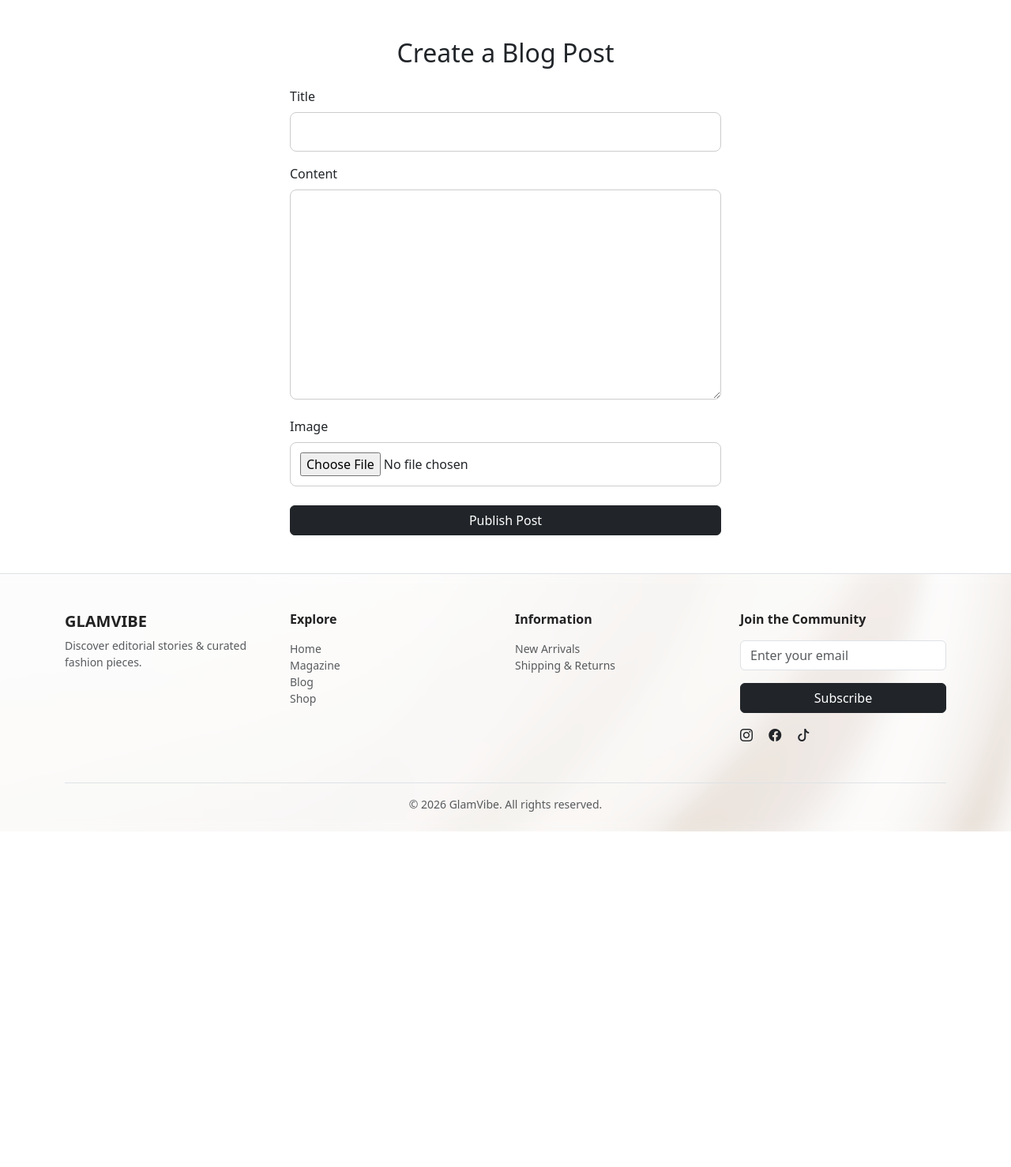
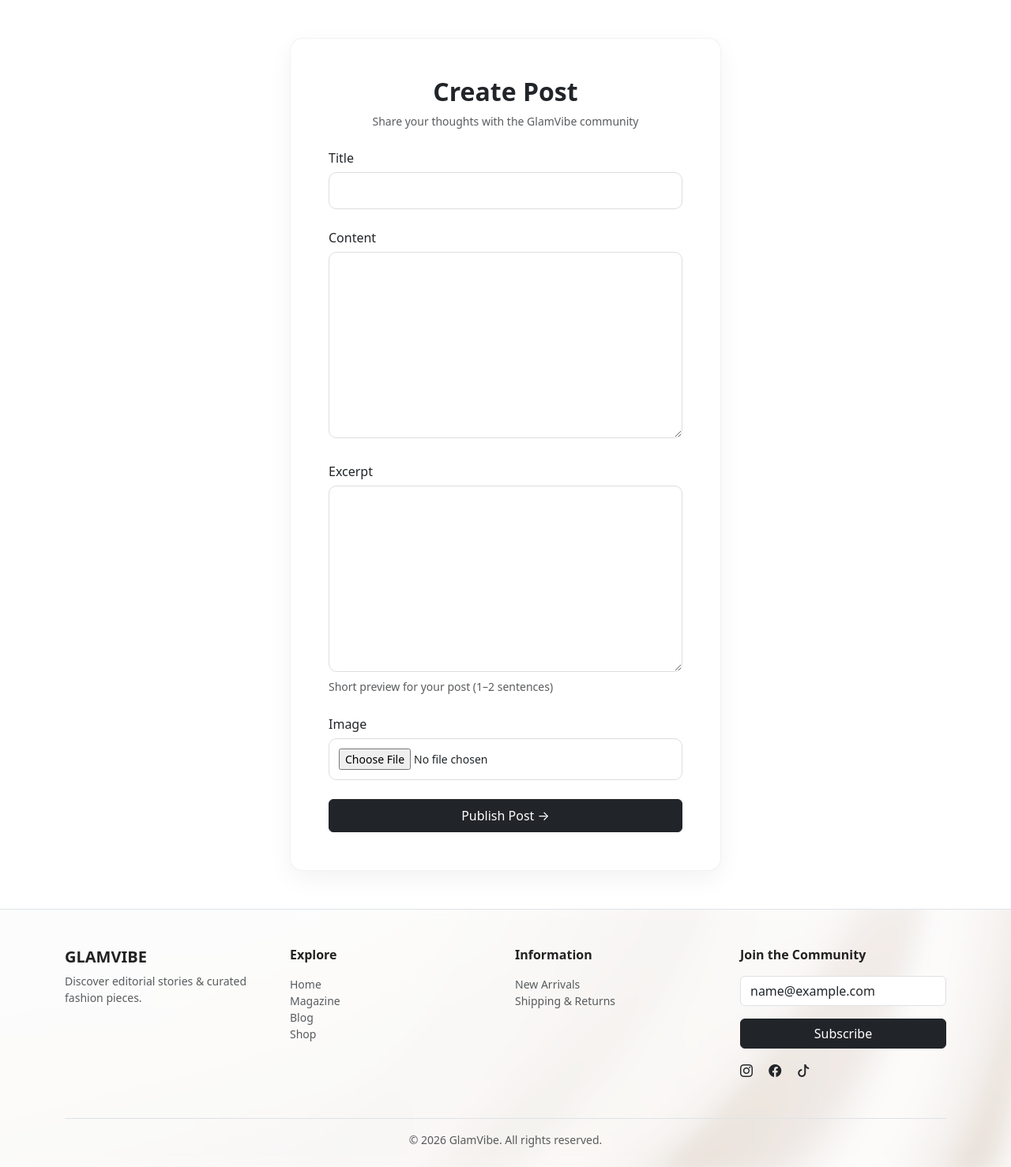
Before and after one commit to elonaasharra/glamvibe, a Django app: page /blog/create/ in a window 1280 px wide. Shown: the part 101-1579 px from the top of the page at 79% size. Before the commit the page ends 1154 px from the top, so only its background shows below. Run offline with Django 5.2, Linux system fonts and the light colour scheme; the visitor is signed in with stand-in values (Sample User, id 1).

Commit message:
Implemented  subscription, blog post creation, real-time likes and UI improvements

```diff
--- a/glamvibe/blog/templates/blog/create_post.html
+++ b/glamvibe/blog/templates/blog/create_post.html
@@ -10,29 +10,57 @@
 
     <div class="col-lg-6">
 
-<h2 class="mb-4 text-center">Create a Blog Post</h2>
+      <div class="create-card p-4 p-md-5">
+
+        <h2 class="mb-2 text-center fw-semibold">Create Post</h2>
+        <p class="text-muted text-center mb-4 small">
+          Share your thoughts with the GlamVibe community
+        </p>
 
         <form method="POST" enctype="multipart/form-data">
-
           {% csrf_token %}
 
-<div class="mb-3">
+          <!-- TITLE -->
+          <div class="mb-4">
             <label class="form-label">Title</label>
             {{ form.title }}
           </div>
 
-<div class="mb-3">
+          <!-- CONTENT -->
+          <div class="mb-4">
             <label class="form-label">Content</label>
             {{ form.content }}
           </div>
 
+          <!-- EXCERPT -->
+          <div class="mb-4">
+            <label class="form-label">Excerpt</label>
+            {{ form.excerpt }}
+            <small class="text-muted">
+              Short preview for your post (1–2 sentences)
+            </small>
+          </div>
+
+          <!-- IMAGE -->
           <div class="mb-4">
             <label class="form-label">Image</label>
             {{ form.image }}
           </div>
 
-<button type="submit" class="btn btn-dark w-100">
-Publish Post
+          <!-- ERRORS -->
+          {% if form.errors %}
+          <div class="alert alert-danger small mb-4">
+            {% for field in form %}
+              {% for error in field.errors %}
+                <div>{{ error }}</div>
+              {% endfor %}
+            {% endfor %}
+          </div>
+          {% endif %}
+
+          <!-- BUTTON -->
+          <button type="submit" class="btn btn-dark w-100 py-2">
+            Publish Post →
           </button>
 
         </form>
@@ -43,28 +71,55 @@ Publish Post
 
   </div>
 
+</div>
+
 <style>
 
+.create-card {
+  background: #fff;
+  border-radius: 16px;
+  box-shadow: 0 10px 30px rgba(0,0,0,0.05);
+  border: 1px solid rgba(0,0,0,0.05);
+}
+
+/* inputs */
 input[type="text"],
 textarea,
-input[type="file"]{
-width:100%;
-padding:12px;
-border-radius:8px;
-border:1px solid #ccc;
-transition:0.2s;
+input[type="file"] {
+  width: 100%;
+  padding: 12px;
+  border-radius: 10px;
+  border: 1px solid #ddd;
+  transition: 0.2s;
+  font-size: 14px;
 }
 
 input[type="text"]:focus,
-textarea:focus{
-border-color:#000;
-outline:none;
-box-shadow:0 0 0 2px rgba(0,0,0,0.05);
+textarea:focus {
+  border-color: #000;
+  outline: none;
+  box-shadow: 0 0 0 2px rgba(0,0,0,0.05);
 }
 
-textarea{
-min-height:180px;
-resize:vertical;
+textarea {
+  min-height: 160px;
+  resize: vertical;
+}
+
+/* label */
+.form-label {
+  font-weight: 500;
+  margin-bottom: 6px;
+}
+
+/* button hover */
+.btn-dark {
+  transition: 0.2s;
+}
+
+.btn-dark:hover {
+  transform: translateY(-1px);
+  box-shadow: 0 6px 15px rgba(0,0,0,0.15);
 }
 
 </style>
--- a/glamvibe/blog/views.py
+++ b/glamvibe/blog/views.py
@@ -3,6 +3,7 @@ from .models import BlogPost
 from .forms import BlogPostForm
 from django.shortcuts import redirect
 from django.contrib.auth.decorators import login_required
+from django.http import JsonResponse
 
 def blog_home(request):
     posts = BlogPost.objects.all().order_by('-created_at')
@@ -14,7 +15,6 @@ def blog_home(request):
 def blog_post_detail(request, slug):
     post = get_object_or_404(BlogPost, slug=slug)
     return render(request, 'blog/post_detail.html', {'post': post})
-
 @login_required
 def create_post(request):
 
@@ -28,15 +28,13 @@ def create_post(request):
             post.save()
 
             return redirect("blog:blog_home")
+        else:
+            print(form.errors)
 
     else:
         form = BlogPostForm()
 
     return render(request, "blog/create_post.html", {"form": form})
-
-
-from django.http import JsonResponse
-
 @login_required
 def like_post(request, slug):
 
--- a/glamvibe/core/templates/core/base.html
+++ b/glamvibe/core/templates/core/base.html
@@ -28,7 +28,15 @@
 <body class="d-flex flex-column min-vh-100">
 
     {% include 'core/partials/header.html' %}
-
+{% if messages %}
+  <div class="container mt-3">
+    {% for message in messages %}
+      <div class="alert alert-{{ message.tags }}">
+        {{ message }}
+      </div>
+    {% endfor %}
+  </div>
+{% endif %}
     <main class="flex-fill ">
         {% block content %}{% endblock %}
     </main>
@@ -51,6 +59,15 @@
     }
   });
 </script>
-
+<script>
+  setTimeout(() => {
+    const alerts = document.querySelectorAll(".alert");
+    alerts.forEach(alert => {
+      alert.style.transition = "opacity 0.5s";
+      alert.style.opacity = "0";
+      setTimeout(() => alert.remove(), 500);
+    });
+  }, 3000);
+</script>
 </body>
 </html>
--- a/glamvibe/core/templates/core/partials/footer.html
+++ b/glamvibe/core/templates/core/partials/footer.html
@@ -35,12 +35,22 @@
       <!-- Newsletter -->
       <div class="col-md-3 mb-4">
         <h6 class="fw-semibold mb-3">Join the Community</h6>
-        <form>
-          <div class="mb-3">
-            <input type="email" class="form-control" placeholder="Enter your email">
-          </div>
-          <button class="btn btn-dark w-100">Subscribe</button>
-        </form>
+        <form method="POST" action="{% url 'subscribe' %}">
+  {% csrf_token %}
+
+  <div class="mb-3">
+    <input
+      type="email"
+      name="email"
+      class="form-control"
+      placeholder="Enter your email"
+      value="{% if request.user.is_authenticated %}{{ request.user.email }}{% endif %}"
+      required
+    >
+  </div>
+
+  <button type="submit" class="btn btn-dark w-100">Subscribe</button>
+</form>
 
         <div class="mt-3">
           <a href="#" class="text-dark me-3"><i class="bi bi-instagram"></i></a>
--- a/glamvibe/core/urls.py
+++ b/glamvibe/core/urls.py
@@ -1,8 +1,11 @@
 from django.urls import path
 from . import views
+from .views import subscribe
 
 urlpatterns = [
     path('', views.home, name='home'),
     path('about/', views.about, name='about'),
     path('contact/', views.contact_view, name='contact'),
+    path('subscribe/', subscribe, name='subscribe'),
+
 ]
```
Also changed, not shown: glamvibe/blog/templates/blog/blog_home.html (+18 -2 lines), glamvibe/core/admin.py (+12 -2 lines), glamvibe/core/models.py (+8 -8 lines), glamvibe/core/templates/core/home.html (+5 -4 lines), glamvibe/core/views.py (+22 -0 lines), glamvibe/core/migrations/0002_subscriber.py (added). Lines whose indentation alone changed are shown as unchanged.
